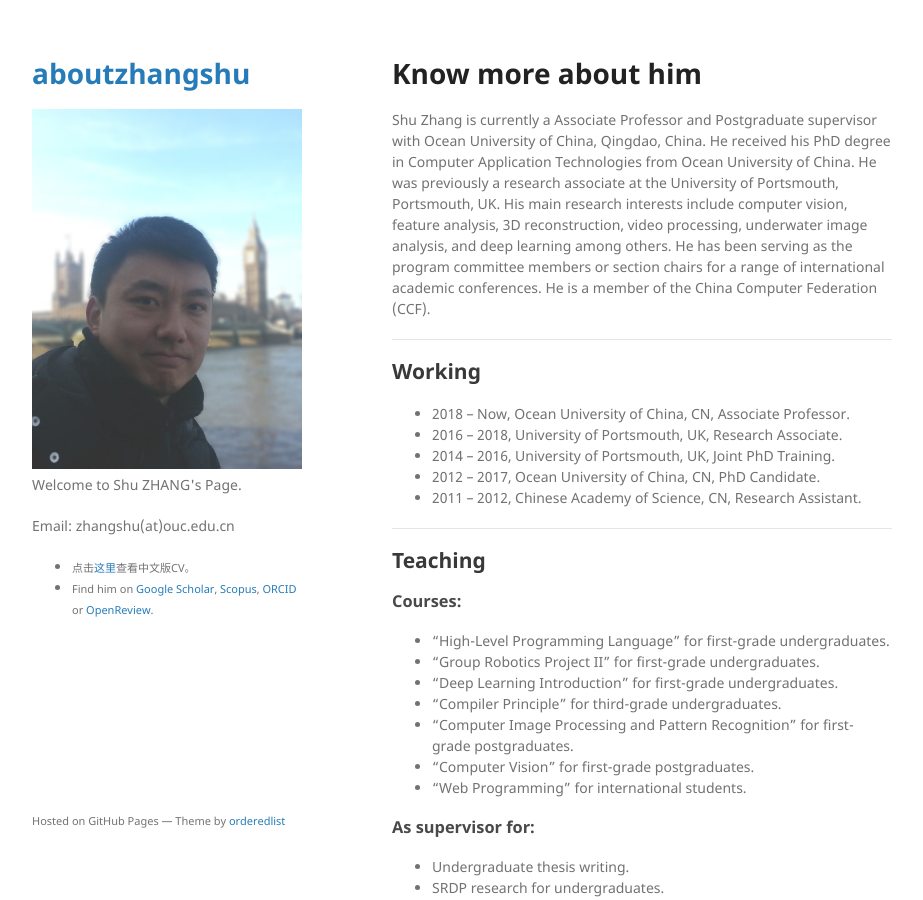
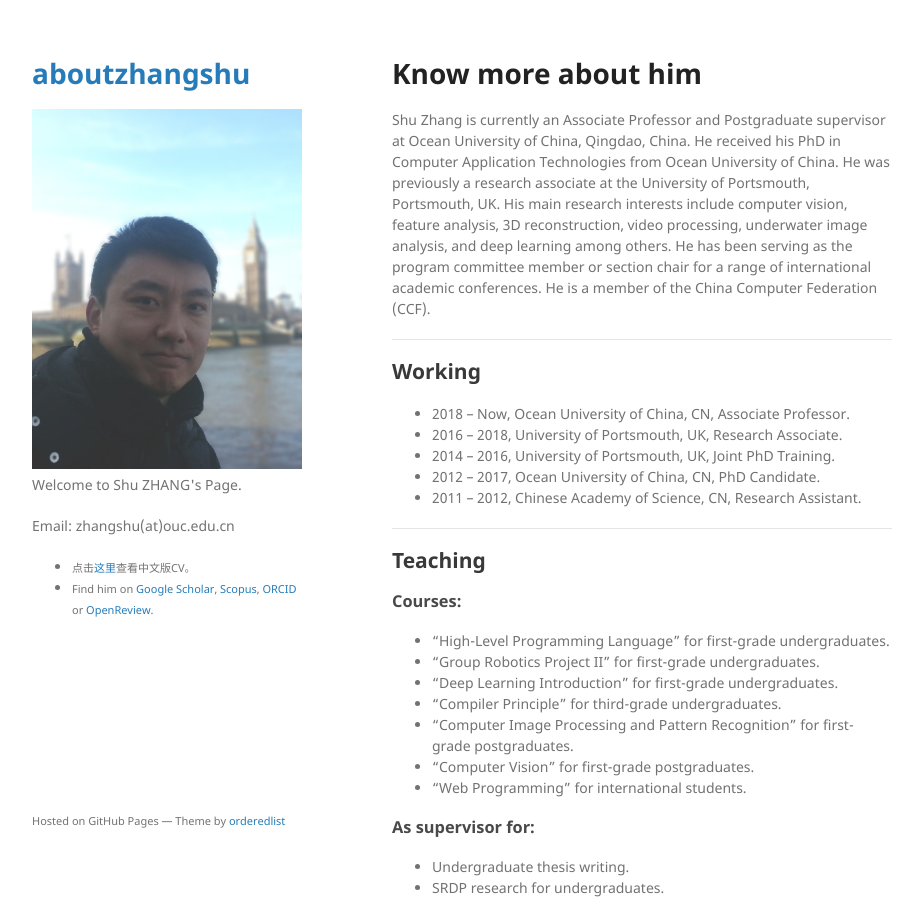
Before and after one commit to jackyspeed/aboutzhangshu, a Jekyll site: the page built from index.md, in a window 1280 px wide and 900 px high. Shown: the whole window, without its empty margins (178-1101 px from the left). Built offline with Jekyll 4.4.1, drawn with Linux system fonts in a browser that asks for light colours; our own code applies the rules of GitHub Pages for plain Markdown files.

Commit message:
Update index.md

```diff
--- a/index.md
+++ b/index.md
@@ -5,7 +5,7 @@ layout: default
 
 # Know more about him
 
-Shu Zhang is currently a Associate Professor and Postgraduate supervisor with Ocean University of China, Qingdao, China. He received his PhD degree in Computer Application Technologies from Ocean University of China. He was previously a research associate at the University of Portsmouth, Portsmouth, UK. His main research interests include computer vision, feature analysis, 3D reconstruction, video processing, underwater image analysis, and deep learning among others. He has been serving as the program committee members or section chairs for a range of international academic conferences. He is a member of the China Computer Federation (CCF).
+Shu Zhang is currently an Associate Professor and Postgraduate supervisor at Ocean University of China, Qingdao, China. He received his PhD in Computer Application Technologies from Ocean University of China. He was previously a research associate at the University of Portsmouth, Portsmouth, UK. His main research interests include computer vision, feature analysis, 3D reconstruction, video processing, underwater image analysis, and deep learning among others. He has been serving as the program committee member or section chair for a range of international academic conferences. He is a member of the China Computer Federation (CCF).
 
 <!--About me in Chinese can be found [here](http://it.ouc.edu.cn/2019/0527/c16104a248647/page.htm).-->
 
```
